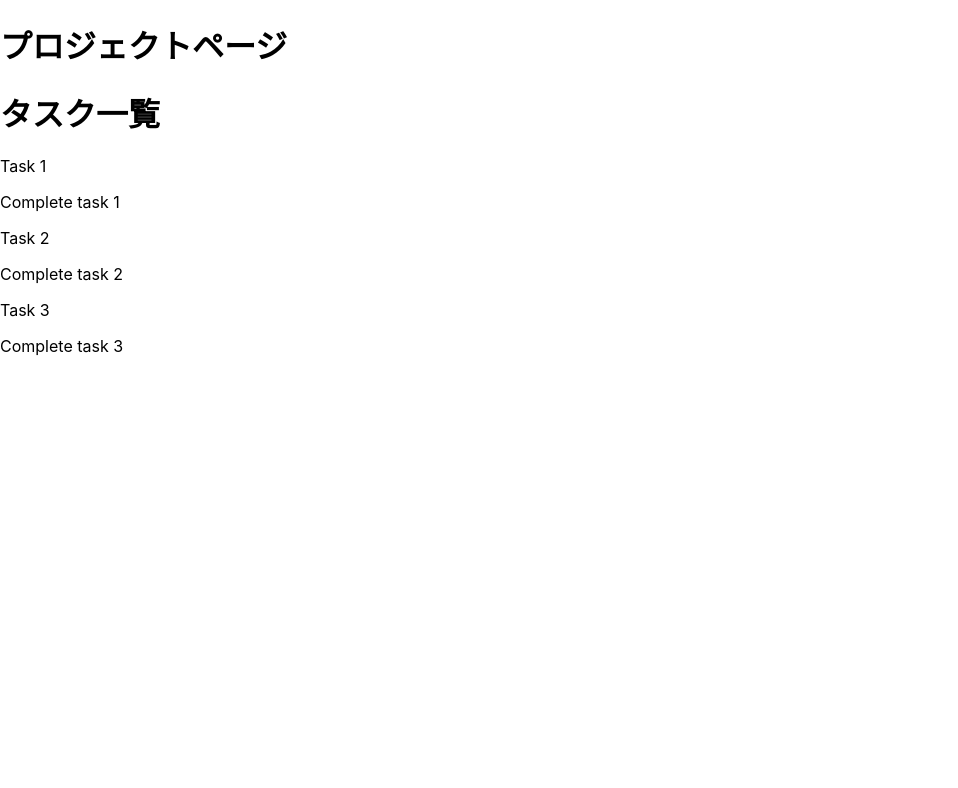
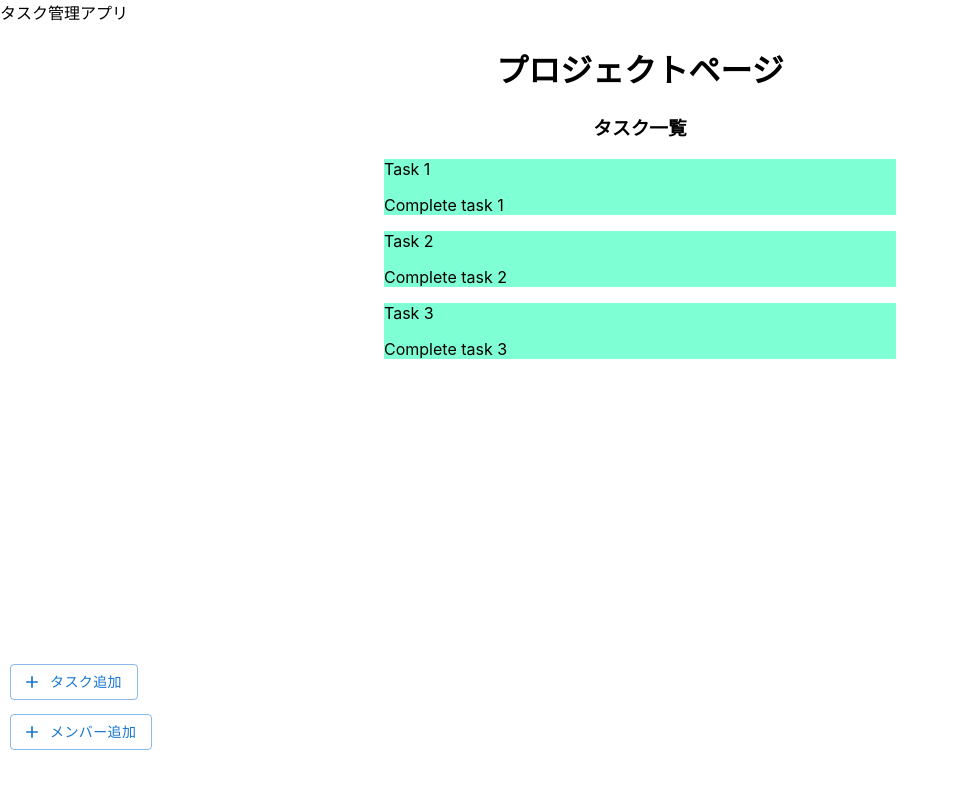
Before and after one commit to scla-sagauniv/suspicious_instrument, a React (Create React App) app in the folder frontend/: page /projectPage/1 in a window 1280 px wide. Shown: the top 788 px of the page, without its empty margins (0-958 px from the left). Built offline with nearby package versions, Linux system fonts and the light colour scheme.

Commit message:
update ヘッダーを途中まで作成 && udpate プロジェクトページのUIの変更

```diff
--- a/frontend/package.json
+++ b/frontend/package.json
@@ -5,6 +5,7 @@
   "dependencies": {
     "@emotion/react": "^11.11.1",
     "@emotion/styled": "^11.11.0",
+    "@mui/icons-material": "^5.11.16",
     "@mui/material": "^5.13.5",
     "@testing-library/jest-dom": "^5.16.5",
     "@testing-library/react": "^13.4.0",
--- /dev/null
+++ b/frontend/src/component/Header.jsx
@@ -0,0 +1,11 @@
+const Header = () => {
+  return (
+    <>
+      <div className="headerArea">
+        <span>タスク管理アプリ</span>
+      </div>
+    </>
+  );
+};
+
+export default Header;
--- a/frontend/src/component/TaskList.jsx
+++ b/frontend/src/component/TaskList.jsx
@@ -4,8 +4,10 @@ import { useEffect, useState } from "react";
 const Task = ({ task }) => {
   return (
     <>
-      <p>{task?.title}</p>
-      <p>{task?.description}</p>
+      <div className="taskElement">
+        <p>{task?.title}</p>
+        <p>{task?.description}</p>
+      </div>
     </>
   );
 };
@@ -22,7 +24,7 @@ const TaskList = () => {
   ));
   return (
     <>
-      <h1>タスク一覧</h1>
+      <h3 className="taskListTitle">タスク一覧</h3>
       <div>{map_tasks_data}</div>
     </>
   );
--- a/frontend/src/css/ProjectListPage.css
+++ b/frontend/src/css/ProjectListPage.css
@@ -9,7 +9,19 @@
 
 .projectAddButton{
     position: absolute;
-    left:30px;
+    left:10px;
     bottom:100px;
 
 }
+
+.taskElement{
+    background-color: aquamarine;
+    margin-left: auto;
+    margin-right: auto;
+    width:40%;
+    align-items: center;
+}
+
+.taskListTitle{
+    text-align: center;
+}
--- /dev/null
+++ b/frontend/src/css/ProjectPage.css
@@ -0,0 +1,21 @@
+.ProjectPageTitle{
+    text-align: center;
+}
+
+
+.body{
+    position: relative;
+}
+
+.taskAddButton{
+    position: absolute;
+    left:10px;
+    bottom:100px;
+
+}
+.memberAddButton{
+    position: absolute;
+    left:10px;
+    bottom:50px;
+
+}
--- a/frontend/src/pages/Main.jsx
+++ b/frontend/src/pages/Main.jsx
@@ -2,9 +2,11 @@ import { BrowserRouter, Route, Routes } from "react-router-dom";
 import TopPage from "./TopPage";
 import ProjectListPage from "./ProjectListPage";
 import ProjectPage from "./ProjectPage";
+import Header from "../component/Header";
 const Main = () => {
   return (
     <>
+      <Header />
       <BrowserRouter>
         <Routes>
           <Route path="/" element={<TopPage />} />
--- a/frontend/src/pages/ProjectListPage.jsx
+++ b/frontend/src/pages/ProjectListPage.jsx
@@ -4,6 +4,7 @@ import React, { useState, useEffect } from "react";
 import db from "../firebase/config";
 import { collection, getDocs } from "firebase/firestore";
 import { Button } from "@mui/material";
+import AddIcon from "@mui/icons-material/Add";
 
 import "../css/ProjectListPage.css";
 const ProjectListPage = () => {
@@ -32,9 +33,11 @@ const ProjectListPage = () => {
   return (
     <>
       <h1 className="projectPageTitle">プロジェクト一覧</h1>
-      <ProjectList projects={projects} />
+      <ProjectList projects={dummydata} />
       <div className="projectAddButton">
-        <Button variant="contained">プロジェクト追加</Button>
+        <Button variant="outlined" startIcon={<AddIcon />}>
+          プロジェクト追加
+        </Button>
       </div>
     </>
   );
--- a/frontend/src/pages/ProjectPage.jsx
+++ b/frontend/src/pages/ProjectPage.jsx
@@ -1,6 +1,9 @@
 import { useParams } from "react-router-dom";
 import { useState, useEffect } from "react";
 import TaskList from "../component/TaskList";
+import { Button } from "@mui/material";
+import AddIcon from "@mui/icons-material/Add";
+import "../css/ProjectPage.css";
 
 const ProjectPage = () => {
   const params = useParams();
@@ -11,8 +14,19 @@ const ProjectPage = () => {
 
   return (
     <>
-      <h1>プロジェクトページ</h1>
+      <h1 className="ProjectPageTitle">プロジェクトページ</h1>
       <TaskList />
+      <div className="taskAddButton">
+        <Button variant="outlined" startIcon={<AddIcon />}>
+          タスク追加
+        </Button>
+      </div>
+
+      <div className="memberAddButton">
+        <Button variant="outlined" startIcon={<AddIcon />}>
+          メンバー追加
+        </Button>
+      </div>
     </>
   );
 };
```
Also changed, not shown: 1 other file (tests, documents, lock files or other folders).
